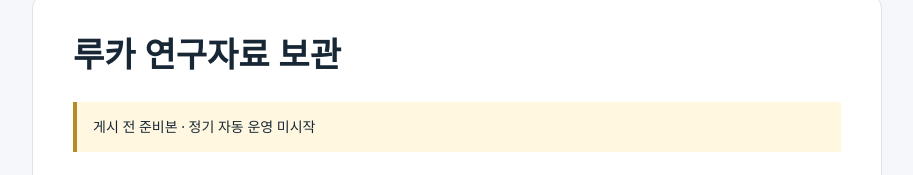
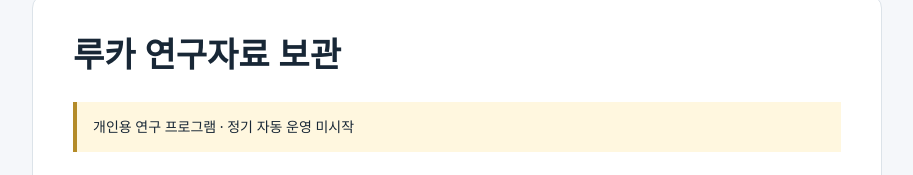
Before and after one commit to hanul4444-maker/hanul4444-maker.github.io, a plain HTML site: page index.html in a window 1280 px wide. Shown: the part 145-320 px from the top of the page, without its empty margins (183-1096 px from the left). Drawn offline with Linux system fonts and the light colour scheme.

Commit message:
게시용 안내문 준비: index.html (Pages 게시 제외)

```diff
--- a/index.html
+++ b/index.html
@@ -1,7 +1,7 @@
 <!doctype html>
 <html lang="ko"><head><meta charset="utf-8"><meta name="viewport" content="width=device-width,initial-scale=1"><meta name="description" content="루카 연구자료 보관의 개인용 프로그램 소개 및 정책 안내"><title>루카 연구자료 보관 | 루카 연구자료 보관</title><style>*{box-sizing:border-box}body{margin:0;background:#f5f7fa;color:#182736;font-family:system-ui,-apple-system,"Malgun Gothic",sans-serif;line-height:1.85;word-break:keep-all;overflow-wrap:anywhere}header,main,footer{max-width:850px;margin:auto;padding:24px}header{padding-top:36px}header>a{font-size:18px;font-weight:750;text-decoration:none;color:#173b56}nav{display:flex;flex-wrap:wrap;gap:10px 22px;margin-top:16px}a{color:#125a82;text-underline-offset:4px}a:focus-visible{outline:3px solid #ecb83f;outline-offset:4px}main{background:white;border:1px solid #dce3e9;border-radius:14px;padding:32px 40px}h1{font-size:clamp(25px,4vw,34px);line-height:1.4;margin:4px 0 24px}h2{font-size:20px;margin:32px 0 12px}p{margin:14px 0}.notice{background:#fff7df;border-left:4px solid #b48b28;padding:12px 16px;font-size:14px;margin-bottom:26px}.contact{border-top:1px solid #dce3e9;margin-top:28px;padding-top:18px}footer{font-size:13px;color:#536678}@media(max-width:600px){header,footer{padding:20px}main{margin:0 12px;padding:22px 20px}h2{font-size:19px}}</style></head><body>
 <header><a href="index.html">루카 연구자료 보관</a><nav aria-label="안내 페이지"><a href="index.html">앱 소개</a><a href="privacy.html">개인정보처리방침</a><a href="terms.html">이용약관</a></nav></header>
-<main><h1>루카 연구자료 보관</h1><div class="notice">게시 전 준비본 · 정기 자동 운영 미시작</div><p>개인 주식 연구의 사전 선정 기록과 사후 평가 자료를 Google Drive에 보관하는 개인용 프로그램입니다.</p>
+<main><h1>루카 연구자료 보관</h1><div class="notice">개인용 연구 프로그램 · 정기 자동 운영 미시작</div><p>개인 주식 연구의 사전 선정 기록과 사후 평가 자료를 Google Drive에 보관하는 개인용 프로그램입니다.</p>
 <p>운영자가 정한 관찰종목과 연구 규칙에 따라 기록을 만들고, Google Drive에 새 파일로 저장한 뒤 저장된 내용이 원본과 일치하는지 확인하도록 설계되었습니다. 투자 주문을 실행하거나 수익을 보장하는 서비스는 아닙니다.</p>
 <p>특별 개장일과 선정 마감 경과에 따른 보류 기록은 운영 PC에만 저장합니다. 업로드 실패 시에도 로컬 기록만 남을 수 있습니다.</p>
 <p>현재는 개발·검증 단계이며 정기 자동 운영은 시작하지 않았습니다. 일반 사용자를 대상으로 가입이나 이용 신청을 받지 않습니다.</p>
```
